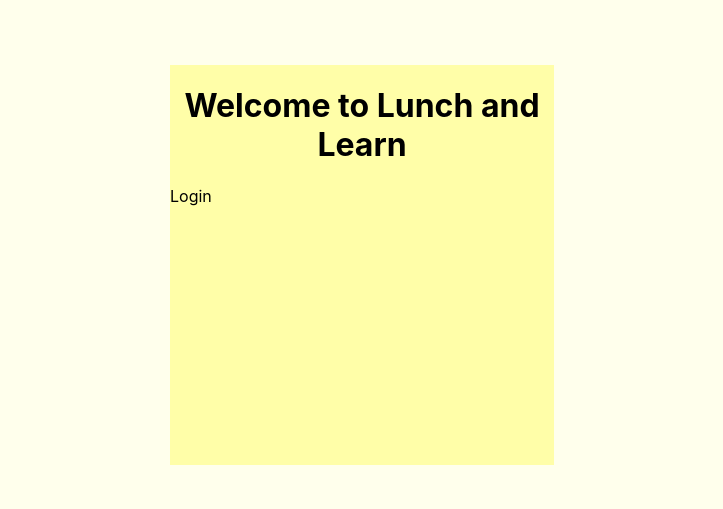
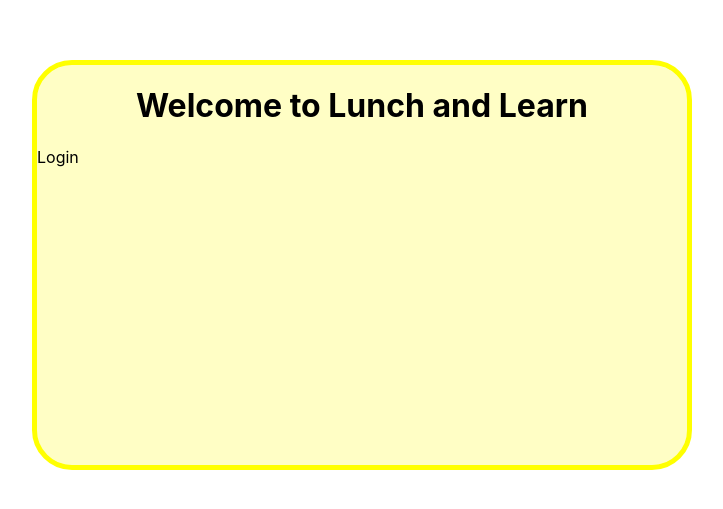
Before and after one commit to ihamiltonelaquil/lunch-and-learn-internal-FE, a Next.js app: page / in a window 1280 px wide. Shown: the part 135-644 px from the top of the page, without its empty margins (278-1001 px from the left). Built offline with nearby package versions, Linux system fonts and the light colour scheme; no server answers.

Commit message:
Added components (main page) and updated landingpage

```diff
--- a/styles/Landingpage.module.css
+++ b/styles/Landingpage.module.css
@@ -1,7 +1,6 @@
-.landingpage {
+.landingPage {
   height: 100vh;
   width: 100vw;
-  background: rgb(255, 255, 236);
 }
 
 .login {
@@ -10,10 +9,30 @@
   right: 50%;
   height: 50%;
   width: 30%;
+  min-width: 650px;
   transform: translate(50%, -50%);
-  background: rgb(255, 254, 168);
-  border-color: yellow;
-  border-width: 1px;
+  background: rgb(255, 254, 197);
+  border-radius: 35px;
+  outline: 5px solid yellow;
+}
+
+.loginButton {
+  background-color: rgb(247, 255, 141);
+  position: absolute;
+  top: 50%;
+  right: 50%;
+  transform: translate(50%, -50%);
+  width: 250px;
+  height: 50px;
+  border: none;
+  border-radius: 25px;
+  font-weight: bold;
+  font-size: 20px;
+  font-family: Arial, Helvetica, sans-serif;
+}
+
+.loginButton:hover {
+  background-color: rgb(245, 255, 110);
 }
 
 .heading {
```
